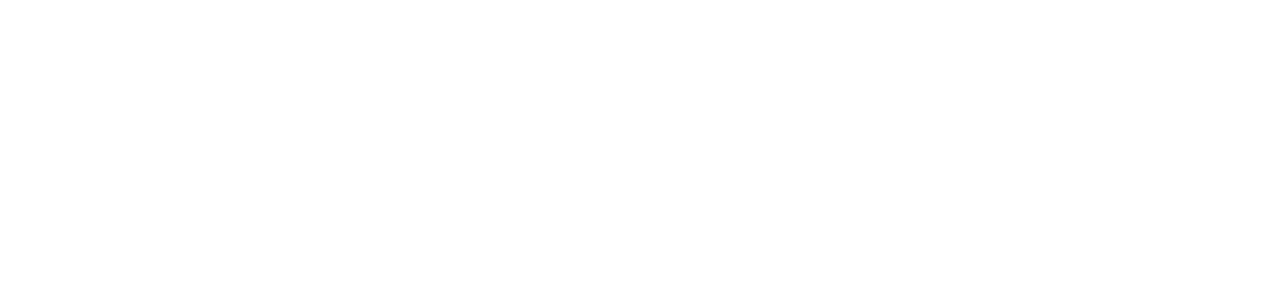
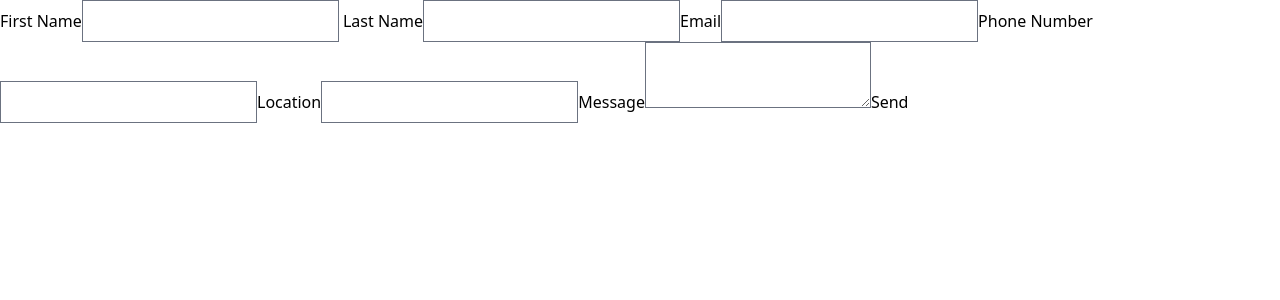
Before and after one commit to johnfeyisayo/Jobzy-cleaning-service, a React (Create React App) app: page /test in a window 1280 px wide. Before the commit this address had no page. Shown: the top 300 px of the page. Built offline with nearby package versions, Linux system fonts and the light colour scheme.

Commit message:
update contact and booking functionality

```diff
--- a/src/App.js
+++ b/src/App.js
@@ -1,4 +1,4 @@
-import React from 'react';
+import React, { useState }  from 'react';
 import './App.css';
 import { Route, Routes } from 'react-router-dom';
 import Home from './components/Home';
@@ -7,15 +7,87 @@
 import Services from './components/Services';
 import { LocalizationProvider } from '@mui/x-date-pickers';
 import { AdapterDayjs } from '@mui/x-date-pickers/AdapterDayjs';
+import Test from './components/Test';
+import emailjs from '@emailjs/browser';
+
 function App() {
+
+  const [firstname, setFirstName] = useState('');
+  const [lastname, setLastName] = useState('');
+  const [email, setEmail] = useState('');
+  const [phone, setPhone] = useState('');
+  const [location, setLocation] = useState('');
+  const [message, setMessage] = useState('');
+  const [sent, setEmailSent] = useState('');
+
+  const handleSubmit = (e) => {
+    e.preventDefault();
+
+    const serviceId = 'service_stsnrqw';
+    const templateId = 'template_f735ylr';
+    const publicKey = 'BRJxKiVOY5wD6fLO9';
+
+    const temlateParams = {
+        firstname: firstname,
+        lastname: lastname,
+        email: email,
+        phone: phone,
+        location: location,
+        to_name: 'Jobzy Services',
+        message: message
+    }
+
+    emailjs.send(serviceId, templateId, temlateParams, publicKey)
+    .then((response) => {
+        setEmailSent('Email sent successfully!', response);
+        setFirstName('');
+        setLastName('');
+        setEmail('');
+        setPhone('');
+        setLocation('');
+        setMessage('');
+    })
+    .catch((error) => {
+        console.error('Error sending email:', error);
+    });
+};
+
+  const getFirstName = (e) => {
+    setFirstName(e.target.value);
+  }
+
+  const getLastName = (e) => {
+    setLastName(e.target.value);
+  }
+
+  const getEmail = (e) => {
+    setEmail(e.target.value);
+  }
+
+  const getPhoneNumber = (e) => {
+    setPhone(e.target.value);
+  }
+
+  const getLocation = (e) => {
+    setLocation(e.target.value);
+  }
+  const getMessage = (e) => {
+    setMessage(e.target.value);
+  }
+
   return (
     <div className="App">
       <LocalizationProvider dateAdapter={AdapterDayjs}>
         <Routes>
           <Route path="/" element={<Home />}></Route>
-          <Route path="booking" element={<Booking />}></Route>
-          <Route path="contact" element={<Contact />}></Route>
+          <Route path="booking" element={<Booking firstname={firstname} getFirstName={getFirstName} lastname={lastname}
+            getLastName={getLastName} email={email} getEmail={getEmail} phone={phone} getPhoneNumber={getPhoneNumber}
+            location={location} getLocation={getLocation} handleSubmit={handleSubmit} setEmailSent={setEmailSent} sent={sent} message={message} getMessage={getMessage}
+            />}>
+          </Route>
+          <Route path="contact" element={<Contact  />}></Route>
           <Route path="services" element={<Services />}></Route>
+          <Route path="test" element={<Test />}></Route>
         </Routes>
       </LocalizationProvider>
     </div>
--- a/src/components/Booking.js
+++ b/src/components/Booking.js
@@ -19,6 +19,7 @@
 import { useFormik } from 'formik';
 import * as Yup from 'yup';
 import emailjs from '@emailjs/browser';
+import PropTypes from 'prop-types';
 // import { DateTimePicker } from '@mui/x-date-pickers/DateTimePicker';
 // import { TimePicker } from '@mui/x-date-pickers/TimePicker';
 // import { DateRangePicker } from '@mui/x-date-pickers-pro/DateRangePicker';
@@ -27,7 +28,8 @@
 // const tomorrow = dayjs().add(1, 'day');
 // const todayEndOfTheDay = today.endOf('day');
 
-export default function Booking() {
+export default function Booking({ firstname, getFirstName, lastname, getLastName, email, getEmail, phone, getPhoneNumber, location, getLocation, message, getMessage, handleSubmit, sent }) {
+
   const validationSchema = Yup.object().shape({
     firstName: Yup.string().required('First Name is required'),
     lastName: Yup.string().optional(),
@@ -62,6 +64,8 @@
     }
   });
   console.log(formik);
+
+
   return (
     <div className=" bg-#505050">
       <Navbar />
@@ -80,7 +84,7 @@
         </p>
       </section> */}
       <section className="h-auto  text-gray-700 font-inter md:py-[100px] bg-[#E5E4E2]  ">
-        <div className="text-left flex flex-col gap-7 md:gap-[40px] h-auto md:w-[800px] justify-center   md:ml-[300px]  md:mt-0 p-[10px] bg-white rounded">
+        <form onSubmit={handleSubmit} className="text-left flex flex-col gap-7 md:gap-[40px] h-auto md:w-[800px] justify-center   md:ml-[300px]  md:mt-0 p-[10px] bg-white rounded">
           <p className="font-bold text-black  md:pt-[30px] pt-4 md:text-[40px]   md:my-[0px] text-center ">
             Book a cleaning service
           </p>
@@ -99,10 +103,11 @@
                 <TextField
                   className="h-[48px] w-full border border-[#6D6D6D] rounded p-[12px] placeholder:text-base outline-none  md:w-full"
                   placeholder="First Name"
-                  name="firstName"
-                  onChange={formik.handleChange}
+                  value={firstname}
+                  onChange={getFirstName}
+                  // onChange={formik.handleChange}
                   onBlur={formik.handleBlur}
-                  value={formik.values.firstName}
+                  // value={formik.values.firstName}
                   error={formik.touched.firstName && Boolean(formik.errors.firstName)}
                   helperText={formik.touched.firstName && formik.errors.firstName}
                 />
@@ -112,10 +117,11 @@
                 <TextField
                   className="h-[48px] w-full border border-[#6D6D6D] rounded p-[12px] placeholder:text-base outline-none"
                   placeholder="Last Name"
-                  name="lastName"
-                  onChange={formik.handleChange}
+                  value={lastname}
+                  onChange={getLastName}
+                  // onChange={formik.handleChange}
                   onBlur={formik.handleBlur}
-                  value={formik.values.lastName}
+                  // value={formik.values.lastName}
                   error={formik.touched.lastName && Boolean(formik.errors.lastName)}
                   helperText={formik.touched.lastName && formik.errors.lastName}
                 />
@@ -127,10 +133,12 @@
                 <TextField
                   className="h-[48px] w-full border border-[#6D6D6D] rounded p-[12px] placeholder:text-base outline-none  md:w-full"
                   placeholder="Email Address"
-                  name="email"
-                  onChange={formik.handleChange}
+                  type='email'
+                  value={email}
+                  onChange={getEmail}
+                  // onChange={formik.handleChange}
                   onBlur={formik.handleBlur}
-                  value={formik.values.email}
+                  // value={formik.values.email}
                   error={formik.touched.email && Boolean(formik.errors.email)}
                   helperText={formik.touched.email && formik.errors.email}
                 />
@@ -140,10 +148,11 @@
                 <TextField
                   className="h-[48px] w-full border border-[#6D6D6D] rounded p-[12px] placeholder:text-base outline-none"
                   placeholder="Phone Number"
-                  name="phone"
-                  onChange={formik.handleChange}
+                  value={phone}
+                  onChange={getPhoneNumber}
+                  // onChange={formik.handleChange}
                   onBlur={formik.handleBlur}
-                  value={formik.values.phone}
+                  // value={formik.values.phone}
                   error={formik.touched.phone && Boolean(formik.errors.phone)}
                   helperText={formik.touched.phone && formik.errors.phone}
                 />
@@ -154,10 +163,11 @@
               <TextField
                 className="h-[48px] w-full border border-[#6D6D6D] rounded p-[12px] placeholder:text-base outline-none"
                 placeholder="Location"
-                name="location"
-                onChange={formik.handleChange}
+                value={location}
+                onChange={getLocation}
+                // onChange={formik.handleChange}
                 onBlur={formik.handleBlur}
-                value={formik.values.location}
+                // value={formik.values.location}
                 error={formik.touched.location && Boolean(formik.errors.location)}
                 helperText={formik.touched.location && formik.errors.location}
               />
@@ -330,14 +340,16 @@
               placeholder="Type your message..."
               multiline={true}
               rows={5}
-              name="message"
-              onChange={formik.handleChange}
+              value={message}
+              onChange={getMessage}
+              // onChange={formik.handleChange}
               onBlur={formik.handleBlur}
-              value={formik.values.message}
+              // value={formik.values.message}
               error={formik.touched.message && Boolean(formik.errors.message)}
               helperText={formik.touched.message && formik.errors.message}
             />
           </div>
+          <h1 className='m-auto text-lg text-[#1A9447]  p-4 '>{sent}</h1>
           <div className="px-10 mb-10">
             <button
               className="h-[48px] w-full border border-[#6D6D6D] rounded p-[12px] placeholder:text-base outline-none placeholder:text-brightness-50 text-white bg-black hover:text-black hover:bg-[#E5E4E2]"
@@ -345,12 +357,30 @@
               Send Message
             </button>
           </div>
-        </div>
+        </form>
       </section>
       <Footer />
     </div>
   );
 }
+
+Booking.propTypes = {
+  firstname: PropTypes.string,
+  getFirstName: PropTypes.func,
+  lastname: PropTypes.string,
+  getLastName: PropTypes.func,
+  email: PropTypes.string,
+  getEmail: PropTypes.func,
+  phone: PropTypes.string,
+  getPhoneNumber: PropTypes.func,
+  location: PropTypes.string,
+  getLocation: PropTypes.func,
+  handleSubmit: PropTypes.func,
+  // setEmailSent: PropTypes.string,
+  sent: PropTypes.string,
+  message: PropTypes.string,
+  getMessage: PropTypes.func,
+};
 
 {
   /* <div className="flex  w-full ">
--- a/src/components/Carousel.js
+++ b/src/components/Carousel.js
@@ -50,7 +50,7 @@
               </p>
 
               <Link to="/booking ">
-                <button className=" hover:bg-white hover:text-black  md:text-base text-xs md:mt-[20px] h-6 md:ml-[450px] text-[14px] border md:block md:w-40 md:h-12  bg-black  md:border-slate-300 md:rounded  md:hover:bg-black md:hover:text-white space-x-6 md:text-white md:hover:border-slate-400  ">
+                <button className=" hover:bg-white hover:text-black  md:text-base text-xs md:mt-[20px] h-6 md:ml-[450px] text-[14px] border md:block md:w-40 md:h-12  bg-black  md:border-slate-300 md:rounded  md:hover:bg-white md:hover:text-black space-x-6 md:text-white md:hover:border-slate-400  ">
                   Make a Booking
                 </button>
               </Link>
--- a/src/components/Footer.js
+++ b/src/components/Footer.js
@@ -16,7 +16,7 @@
             <p className="mt-[30px] text-base md:text-base">Contact:</p>
 
             <p className="mt-[10px]">08134667015</p>
-            <p className="mt-[10px]">09129466346</p>
+            <p className="mt-[10px]">08133475062</p>
             <p className="mt-[10px]">Jobzyservicessolution@gmail.com</p>
           </div>
 
--- a/src/components/Home.js
+++ b/src/components/Home.js
@@ -115,7 +115,7 @@
               </div>
             </div>
             <Link to="/booking ">
-              <button className=" hover:bg-white hover:text-black  md:text-base text-xs md:mt-[20px] h-6 md:ml-[350px] text-[14px] border md:block md:w-40 md:h-12  bg-black  md:border-slate-300 md:rounded  md:hover:bg-black md:hover:text-white space-x-6 md:text-white md:hover:border-slate-400  ">
+              <button className=" hover:bg-white hover:text-black  md:text-base text-xs md:mt-[20px] h-6 md:ml-[350px] text-[14px] border md:block md:w-40 md:h-12  bg-black  md:border-slate-300 md:rounded  md:hover:bg-white md:hover:text-black space-x-6 md:text-white md:hover:border-slate-400  ">
                 Make a Booking
               </button>
             </Link>
@@ -172,7 +172,7 @@
             </h3>
 
             <Link to="/booking ">
-              <button className=" hover:bg-white hover:text-black  md:text-base text-xs md:mt-[20px] h-6 md:ml-[300px] text-[14px] border md:block md:w-40 md:h-12  bg-black  md:border-slate-300 md:rounded  md:hover:bg-black md:hover:text-white space-x-6 md:text-white md:hover:border-slate-400  ">
+              <button className=" hover:bg-white hover:text-black  md:text-base text-xs md:mt-[20px] h-6 md:ml-[300px] text-[14px] border md:block md:w-40 md:h-12  bg-black  md:border-slate-300 md:rounded  md:hover:bg-white md:hover:text-black space-x-6 md:text-white md:hover:border-slate-400  ">
                 Make a Booking
               </button>
             </Link>
--- a/src/components/Navbar.js
+++ b/src/components/Navbar.js
@@ -21,7 +21,7 @@
           <Link to="/">
             <li className="">Home</li>
           </Link>
-          <Link to="#about " smooth>
+          <Link to="# " smooth>
             <li>About Us</li>
           </Link>
           <Link to="/contact">
--- a/src/components/Services.js
+++ b/src/components/Services.js
@@ -54,7 +54,7 @@
             </h3>
 
             <Link to="/booking ">
-              <button className=" hover:bg-white hover:text-black  md:text-base text-xs md:mt-[20px] h-6 md:ml-[300px] text-[14px] border md:block md:w-40 md:h-12  bg-black  md:border-slate-300 md:rounded  md:hover:bg-black md:hover:text-white space-x-6 md:text-white md:hover:border-slate-400  ">
+              <button className=" hover:bg-white hover:text-black  md:text-base text-xs md:mt-[20px] h-6 md:ml-[300px] text-[14px] border md:block md:w-40 md:h-12  bg-black  md:border-slate-300 md:rounded   md:hover:text-black space-x-6 md:text-white md:hover:border-slate-400  ">
                 Make a Booking
               </button>
             </Link>
--- /dev/null
+++ b/src/components/Test.js
@@ -0,0 +1,66 @@
+import React, { useState } from 'react';
+import emailjs from '@emailjs/browser';
+
+
+const Test = () => {
+
+
+    const [firstname, setFirstName] = useState('');
+    const [lastname, setLastName] = useState('');
+    const [email, setEmail] = useState('');
+    const [phone, setPhone] = useState('');
+    const [location, setLocation] = useState('');
+    const [message, setMessage] = useState('');
+
+    const handleSubmit = (e) => {
+        e.preventDefault();
+
+        const serviceId = 'service_stsnrqw';
+        const templateId = 'template_2hs7z0o';
+        const publicKey = 'BRJxKiVOY5wD6fLO9';
+
+        const temlateParams = {
+            firstname: firstname,
+            lastname: lastname,
+            email: email,
+            phone: phone,
+            location: location,
+            to_name: 'Jobzy Services',
+            message: message
+        }
+
+        emailjs.send(serviceId, templateId, temlateParams, publicKey)
+        .then((response) => {
+            console.log('Email sent successfully!', response);
+            setFirstName('');
+            setLastName('');
+            setEmail('');
+            setPhone('');
+            setLocation('');
+            setMessage('');
+        })
+        .catch((error) => {
+            console.error('Error sending email:', error);
+        });
+    };
+
+  return (
+    <form onSubmit={handleSubmit}>
+      <label>First Name</label>
+      <input type="text" value={firstname} onChange={(e) => setFirstName(e.target.value)} />
+      <label> Last Name</label>
+      <input type="text" value={lastname} onChange={(e) => setLastName(e.target.value)} />
+      <label>Email</label>
+      <input type="email" value={email} onChange={(e) => setEmail(e.target.value)}/>
+      <label>Phone Number</label>
+      <input type="text" value={phone} onChange={(e) => setPhone(e.target.value)} />
+      <label>Location</label>
+      <input type="text" value={location} onChange={(e) => setLocation(e.target.value)} />
+      <label>Message</label>
+      <textarea value={message}  onChange={(e) => setMessage(e.target.value)}/>
+      <input type="submit" value="Send" />
+    </form>
+  )
+}
+
+export default Test
```
Also changed, not shown: package.json (+5 -4 lines), src/components/Contact.js (+40 -17 lines), 1 other file (tests, documents, lock files or other folders).
